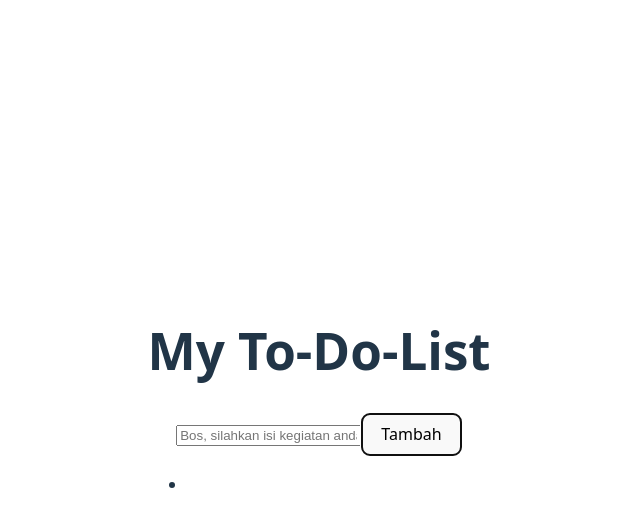
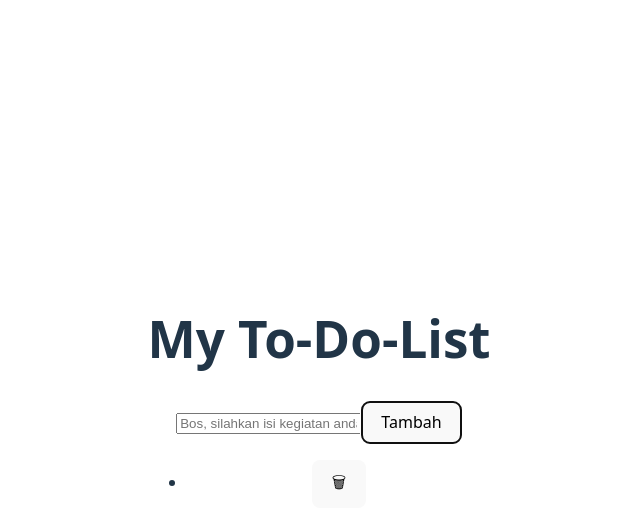
Before and after one commit to MrHanafiz/32-pbk-uts-233510015, a Vue app: page / in a window 1280 px wide. Both pictures are taken after typing "Sample" into the empty fields and a click on the button "Tambah". Shown: the top 528 px of the page, without its empty margins (321-961 px from the left). Built offline with nearby package versions, Linux system fonts and the light colour scheme.

Commit message:
Menghapus kegiatan

```diff
--- a/src/App.vue
+++ b/src/App.vue
@@ -7,7 +7,7 @@
     </form>
     <ul class="todo-list">
       <li v-for="(todo, index) in filteredTodos" :key="index" class="todo-item">
-
+        <button class="delete-button" @click="removeTodo(index)">🗑</button>
       </li>
     </ul>
   </div>
```
